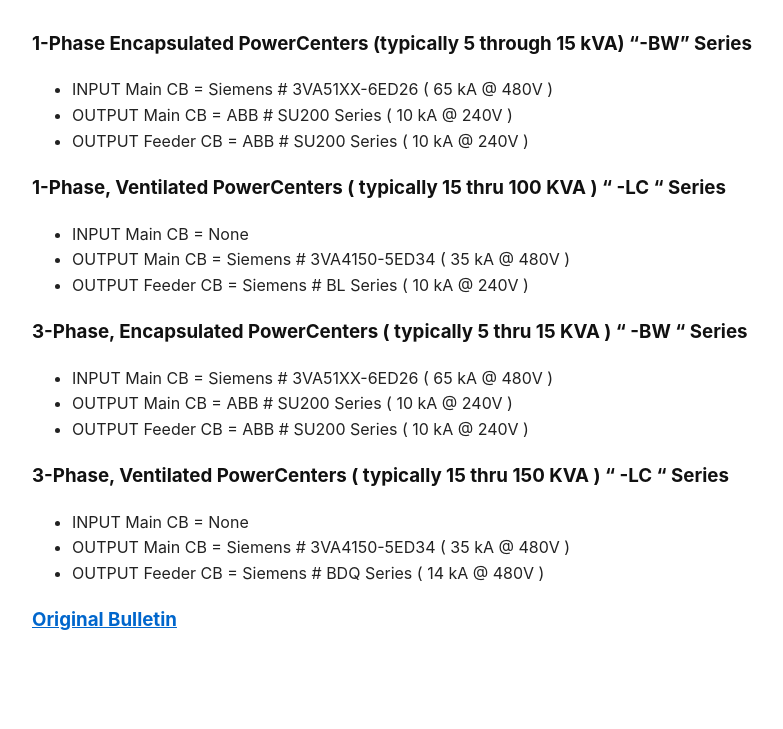
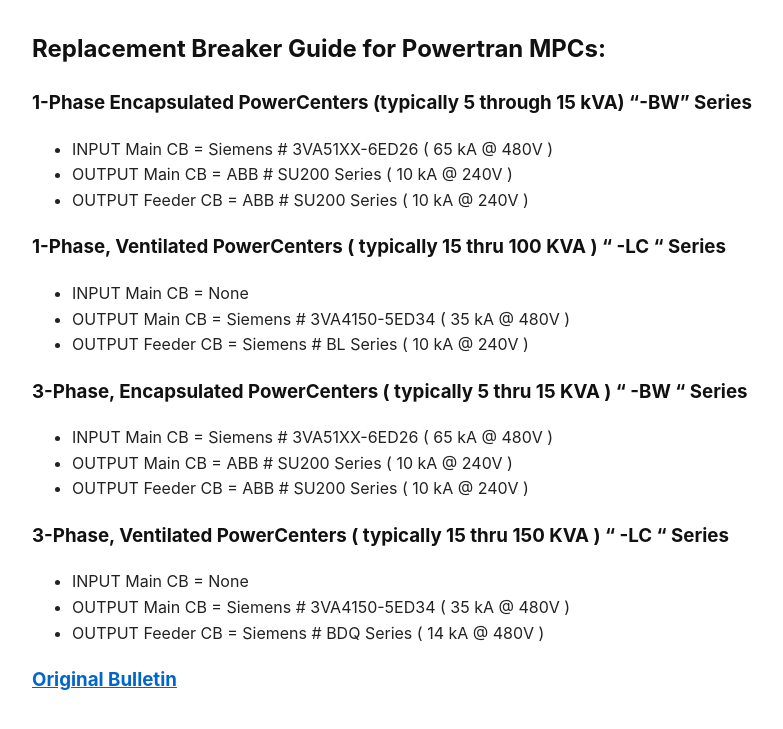
Before and after one commit to epecsupport/Service, a Jekyll site: the page built from support/mpcbreakers.md, in a window 1280 px wide. Shown: the top 729 px of the page, without its empty margins (108-891 px from the left). Built offline with Jekyll 4.4.1, drawn with Linux system fonts in a browser that asks for light colours.

Commit message:
Add title

```diff
--- a/support/mpcbreakers.md
+++ b/support/mpcbreakers.md
@@ -3,6 +3,8 @@ layout: default
 title: Powertran MPC Breakers
 autolink: true
 ---
+
+## Replacement Breaker Guide for Powertran MPCs:
 
 ### 1-Phase Encapsulated PowerCenters (typically 5 through 15 kVA) "-BW" Series
 - INPUT Main CB = Siemens # 3VA51XX-6ED26 ( 65 kA @ 480V )
```
